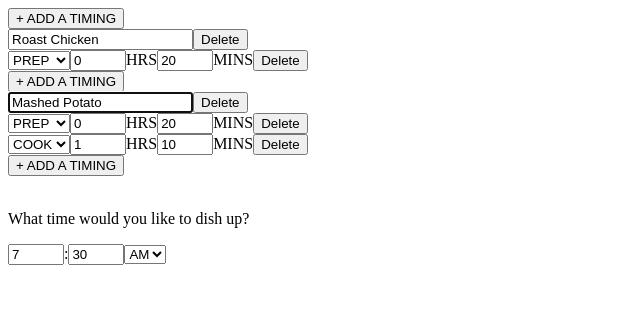
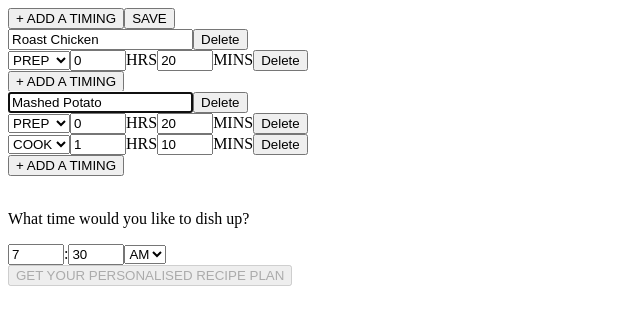
Before and after one commit to dashedstripes/recipe-time-planner, a React (Create React App) app: page / in a window 1280 px wide. Shown: the top 324 px of the page, without its empty margins (0-640 px from the left). Built offline with nearby package versions, Linux system fonts and the light colour scheme.

Commit message:
Extract state into app

```diff
--- a/src/App.js
+++ b/src/App.js
@@ -3,12 +3,42 @@ import IngredientsList from './containers/IngredientsList';
 import TargetTime from './containers/TargetTime';
 
 class App extends Component {
+  constructor(props) {
+    super(props)
+
+    this.state = {
+      isSaved: false,
+      ingredients: [],
+      targetTime: {}
+    }
+
+    this.handleTargetTimeSubmit = this.handleTargetTimeSubmit.bind(this)
+    this.handleIngredientsListSave = this.handleIngredientsListSave.bind(this)
+  }
+
+  handleTargetTimeSubmit(state, e) {
+    this.setState({
+      targetTime: state
+    })
+  }
+
+  handleIngredientsListSave(state, e) {
+    this.setState({
+      isSaved: true,
+      ingredients: state
+    })
+  }
+
   render() {
     return (
       <div>
-        <IngredientsList />
+        <IngredientsList
+          isSaved={this.state.isSaved}
+          onSave={this.handleIngredientsListSave} />
         <br />
-        <TargetTime />
+        <TargetTime
+          isSaved={this.state.isSaved}
+          onSubmit={this.handleTargetTimeSubmit} />
       </div>
     );
   }
--- a/src/components/Button.js
+++ b/src/components/Button.js
@@ -1,7 +1,7 @@
 import React from 'react'
 
-const Button = ({ onClick, children }) => (
-  <button onClick={onClick}>
+const Button = ({ onClick, disabled, children }) => (
+  <button disabled={disabled} onClick={onClick}>
     {children}
   </button>
 )
--- a/src/containers/IngredientsList.js
+++ b/src/containers/IngredientsList.js
@@ -167,6 +167,7 @@ class IngredientsList extends Component {
     return (
       <div>
         <Button onClick={this.handleAddIngredient}>+ ADD A TIMING</Button>
+        <Button onClick={this.props.onSave.bind(this, this.state)}>SAVE</Button>
         {this.state.ingredients.length > 0 ?
           ingredients :
           noIngredients}
--- a/src/containers/TargetTime.js
+++ b/src/containers/TargetTime.js
@@ -1,4 +1,5 @@
 import React, { Component } from 'react'
+import Button from '../components/Button';
 
 const TIMES = {
   AM: 0,
@@ -37,6 +38,9 @@ class TargetTime extends Component {
             <option value={TIMES.PM}>PM</option>
           </select>
         </div>
+        <div>
+          <Button disabled={!this.props.isSaved} onClick={this.props.onSubmit.bind(this, this.state)}>GET YOUR PERSONALISED RECIPE PLAN</Button>
+        </div>
       </div>
     )
   }
```
